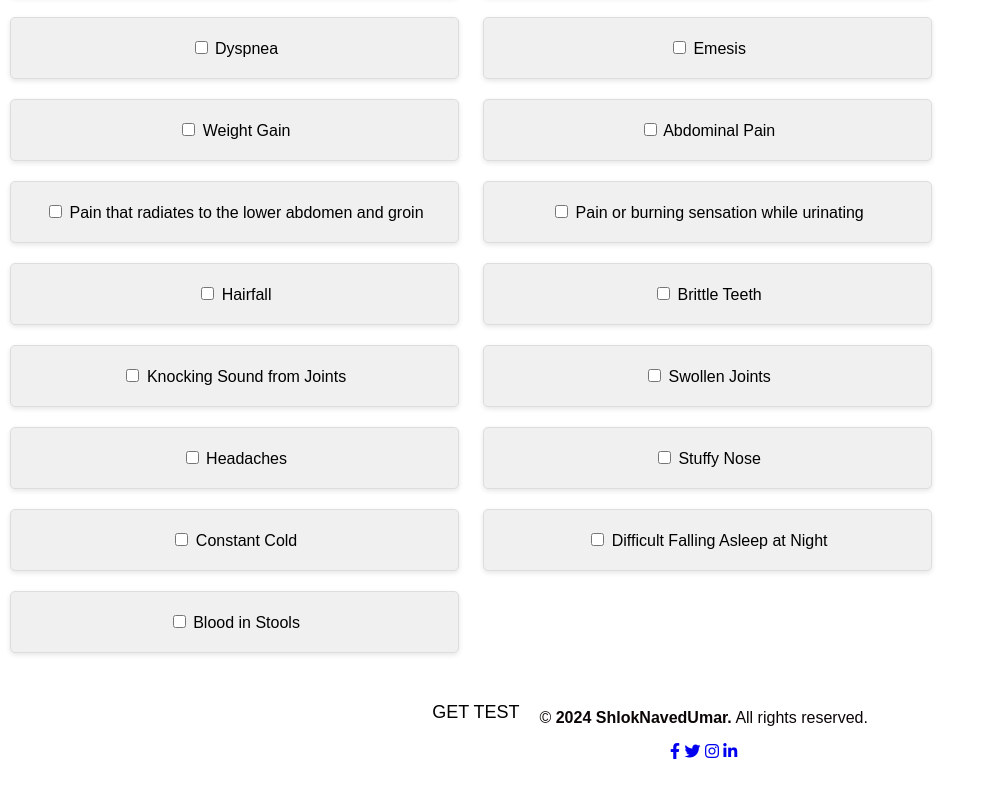
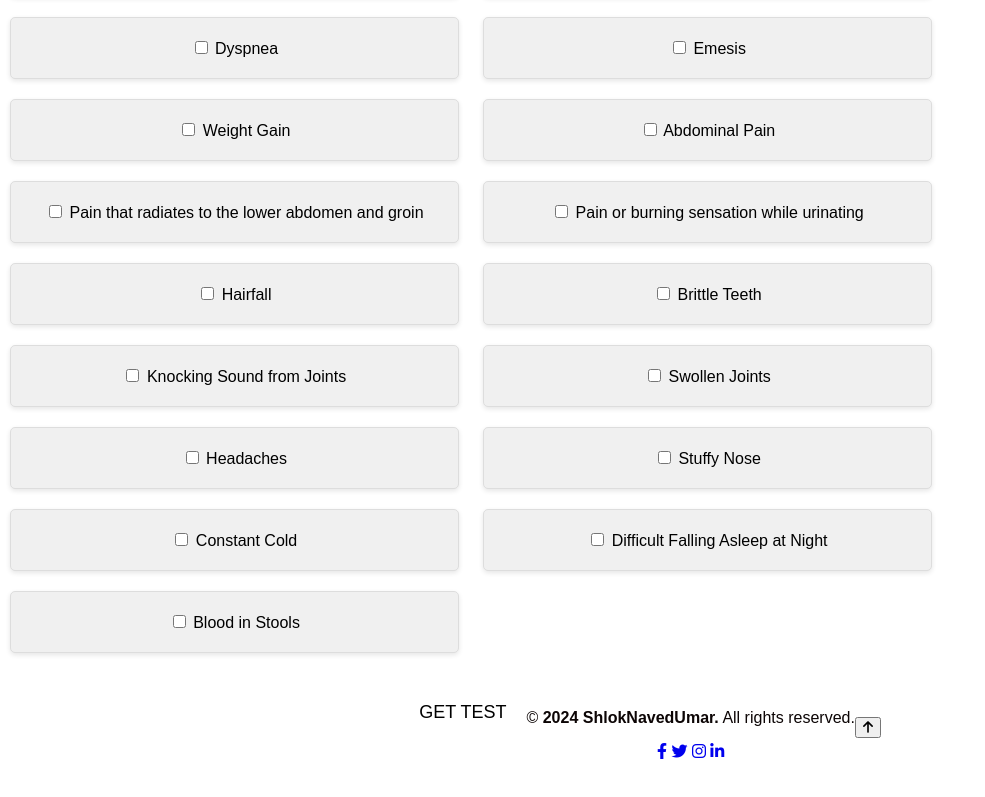
Before and after one commit to Umarboi/Jeevan-page2, a plain HTML site: page index.html in a window 1280 px wide. Shown: the part 1391-2188 px from the top of the page, without its empty margins (0-985 px from the left). Drawn offline with Linux system fonts and the light colour scheme.

Commit message:
index.html

```diff
--- a/index.html
+++ b/index.html
@@ -136,6 +136,12 @@
         </div>
     </footer>
 
+    <button id="upButton" onclick="scrollToTop()">
+        <i class="fas fa-arrow-up"></i>
+
+    </button>
+
+
 </section>
 </section>
  <script src="script.js">
```
